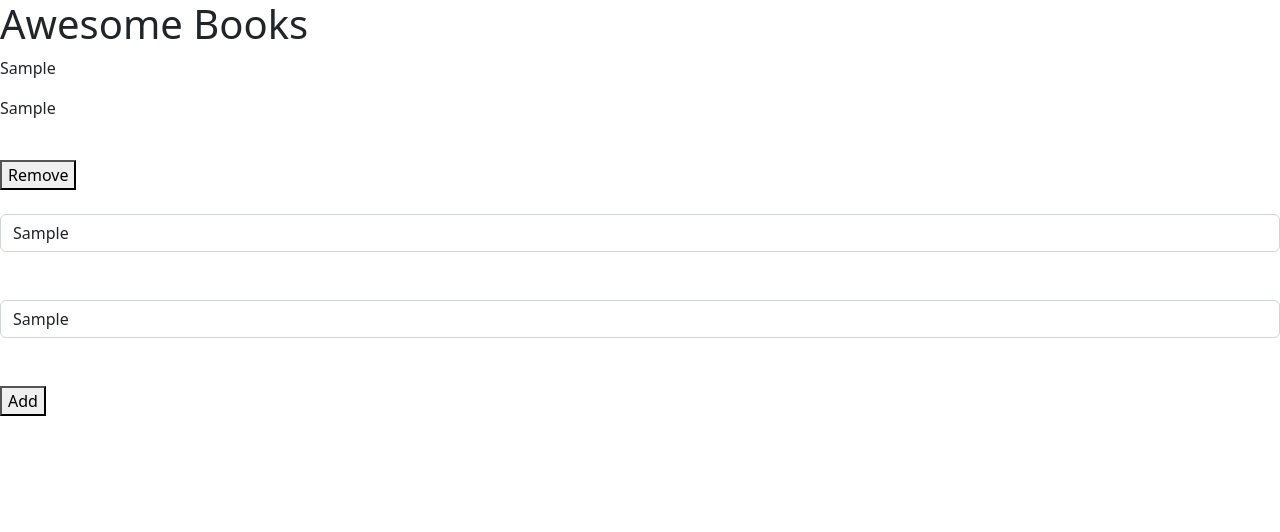
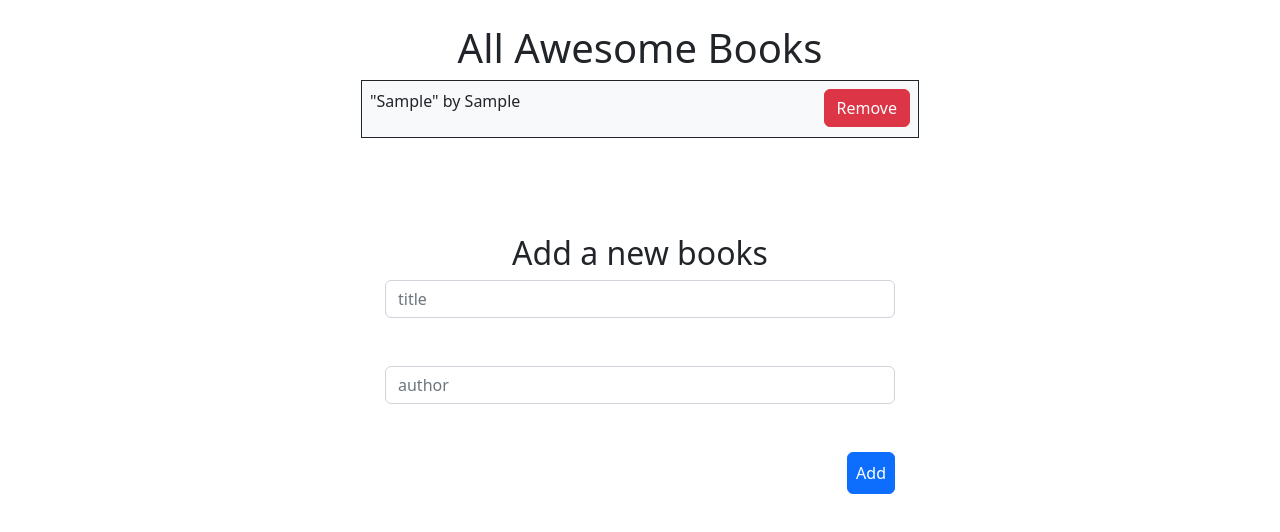
Before and after one commit to ghermaico135/Awesome-book, a website: page index.html in a window 1280 px wide. Both pictures are taken after typing "Sample", "Sample" into the empty fields and a click on the button "Add". Drawn offline with nearby package versions, Linux system fonts and the light colour scheme.

Commit message:
Adding styling to the awesome book class

```diff
--- a/awesomeBook.js
+++ b/awesomeBook.js
@@ -24,8 +24,8 @@ class Book {
   addBooks(title, author) {
     this.userBook.push({
       id: Math.floor(Math.random() * 1000),
-      title: title,
-      author: author,
+      title,
+      author,
     });
   }
 
@@ -33,12 +33,17 @@ class Book {
     let content = '';
     this.userBook.forEach((book) => {
       content += `
-    <div>
-          <p class="title">${book.title}</p>
-          <p class="author">${book.author}</p><br>
-          <button type="submit" class="removeBtn" id="${book.id}">Remove</button>
-          <br>
-    </div>
+<div
+class="container bg-light d-flex justify-content-between border border-dark p-2 w-50">
+<div>
+<p class="text-dark">"${book.title}" by ${book.author}</p>
+</div>
+<div>
+<button type="submit" class="btn btn-danger removeBtn" id="${book.id}">
+Remove
+</button>
+</div>
+</div>
     `;
     });
 
@@ -48,25 +53,24 @@ class Book {
   remove(id) {
     this.userBook = this.userBook.filter((book) => book.id.toString() !== id);
   }
-
-  static clear(title, author) {
-    title.value = '';
-    author.value = '';
-  }
 }
 
 const bookStore = new Book();
 bookStore.getBook();
 bookStore.showList();
 
-//Add EventListner
+// Add EventListner
 addBtn.addEventListener('click', (e) => {
   e.preventDefault();
+  if (title.value === '' && author.value === '') {
+    alert('Please fill up all fields');
+  }
   bookStore.addBooks(title.value, author.value);
   bookStore.setBook();
   bookStore.getBook();
-  console.log(bookStore.showList());
   bookList.innerHTML = bookStore.showList();
+  title.value = '';
+  author.value = '';
 });
 
 // remove
--- a/index.html
+++ b/index.html
@@ -13,11 +13,13 @@
 		<title>Awesome Book</title>
 	</head>
 	<body>
-		<header>
-			<h1 class="title">Awesome Books</h1>
+		<header class="container">
+			<h1 class="h1 text-center mt-4 title">All Awesome Books</h1>
 			<div class="booklist"></div>
 			<br />
-
+			<div
+				class="container d-flex flex-column justify-content-center p-4 mt-5 w-50">
+				<h2 class="text-center">Add a new books</h2>
 				<form id="form" class="form-group" method="" action="">
 					<input
 						type="text"
@@ -34,9 +36,16 @@
 					<br />
 					<br />
 
-				<button type="submit" id="addBtn">Add</button>
+					<button
+						type="submit"
+						class="btn btn-primary p-2 float-end"
+						id="addBtn">
+						Add
+					</button>
 				</form>
+			</div>
 		</header>
+
 		<!-- <script src="index.js"></script> -->
 		<script src="./awesomeBook.js"></script>
 	</body>
```
Also changed, not shown: README.md. Lines whose indentation alone changed are shown as unchanged.
